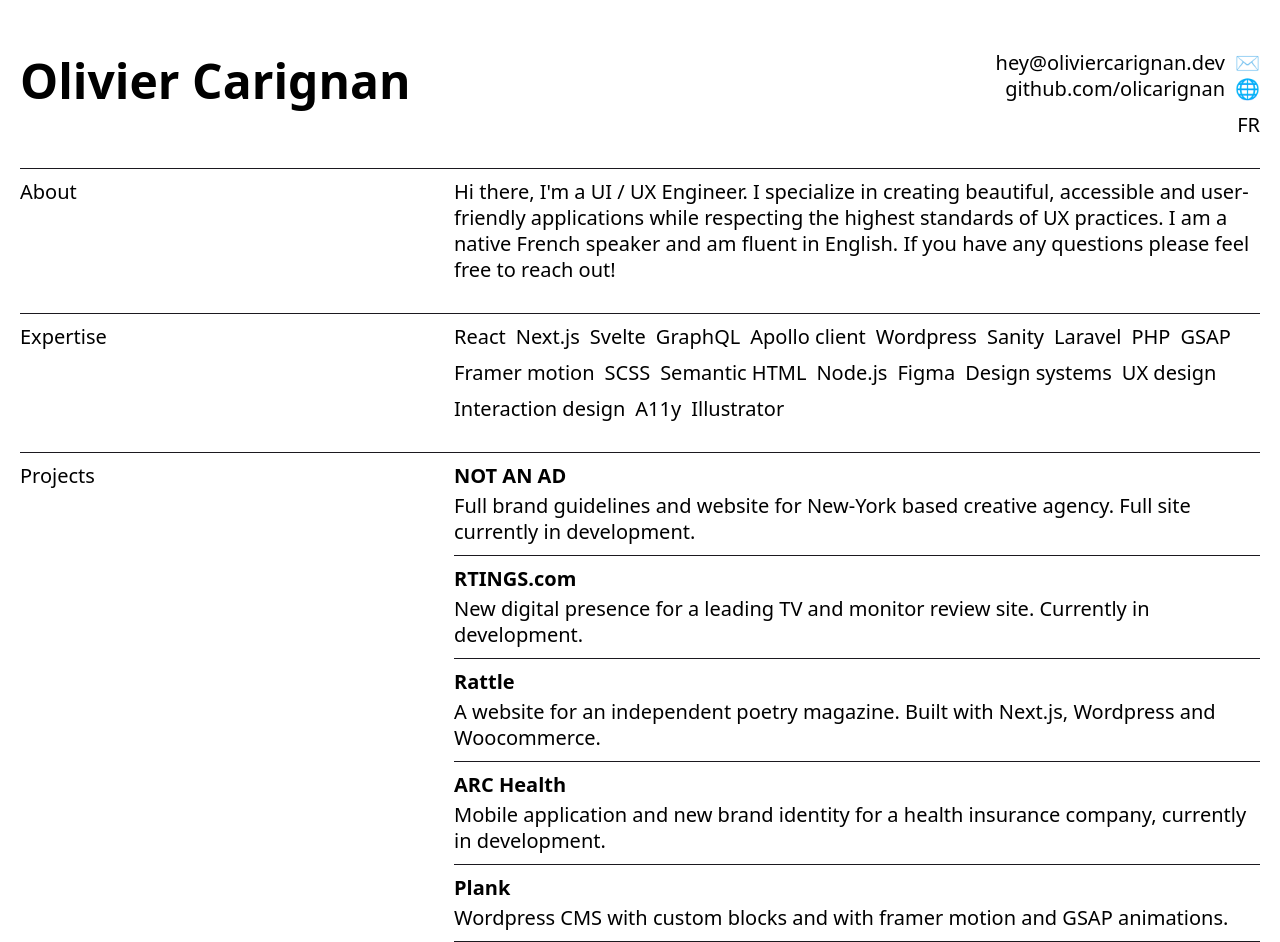
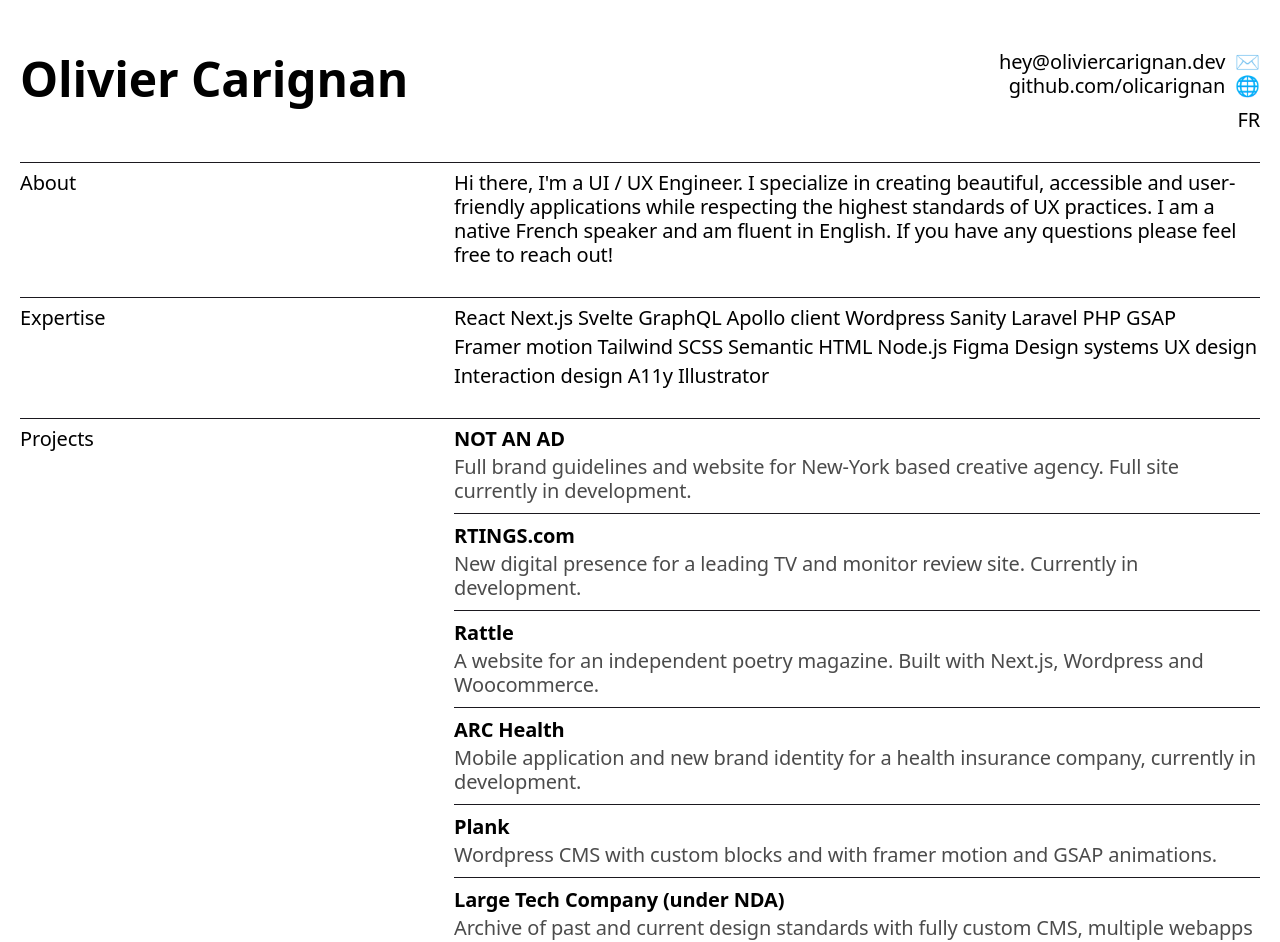
Before and after one commit to olicarignan/olivier-carignan, a Next.js app: page / in a window 1280 px wide. Shown: the top 942 px of the page. Built offline with nearby package versions, Linux system fonts and the light colour scheme.

Commit message:
style updates

```diff
--- a/components/header.jsx
+++ b/components/header.jsx
@@ -5,7 +5,10 @@
     return (
         <section className="header">
             <div className="header__wrap">
-                <h1 className="header__title">Olivier Carignan</h1>
+                <div className="header__left">
+                    <h1 className="header__title">Olivier Carignan</h1>
+                    <LanguageSwitcher text={currentLanguage} />
+                </div>
                 <div className="header__right">
                     <a className="header__link" href="mailto:hey@olividercarignan.dev" target="_blank" rel="noopener noreferrer" aria-label={locale === "en" ? "contact me" : "contactez-moi"}>
                         <p>hey@oliviercarignan.dev</p>
--- a/components/languageSwitcher.jsx
+++ b/components/languageSwitcher.jsx
@@ -3,6 +3,7 @@
 export default function LanguageSwitcher({text}) {
 
     return (
+        <div className="language-switcher">
             <Link href="/" locale={text.locale}>
                 <a aria-label={text.localeAria}>
                     <p className="lang">
@@ -10,5 +11,6 @@
                     </p>
                 </a>
             </Link>
+        </div>
     )
 }
--- a/pages/index.jsx
+++ b/pages/index.jsx
@@ -25,36 +25,30 @@
 
       <section className="body">
         <div className="body__wrap">
-          <div className="border-t border-grey dark:border-white">
-
-            <section className="about split-container border-b border-grey dark:border-white">
-              <p>{currentLanguage.about}</p>
-              <p className='right'>{currentLanguage.aboutText}</p>
+            <section className="about split-container">
+              <h2>{currentLanguage.about}</h2>
+              <article className='right'>{currentLanguage.aboutText}</article>
             </section>
 
-            <section className="expertise split-container border-b border-grey dark:border-white">
-              <p>{currentLanguage.expertise}</p>
-              <p className='right right--tags'>{currentLanguage.expertiseText.map((expertise) => <span>{expertise}</span>)}</p>
+            <section className="expertise split-container">
+              <h2>{currentLanguage.expertise}</h2>
+              <article className='right right--tags'>{currentLanguage.expertiseText.map((expertise) => <span>{expertise}</span>)}</article>
             </section>
 
-            <section className="projects split-container border-b border-grey dark:border-white">
-              <p>{currentLanguage.projects}</p>
+            <section className="projects split-container">
+              <h2>{currentLanguage.projects}</h2>
               <div className='right right--list'>{translatedProjects.map((project) => <Project project={project} key={project.title} />)}</div>
             </section>
 
-            <section className="work split-container border-b border-grey dark:border-white">
-              <p>{currentLanguage.work}</p>
+            <section className="work split-container">
+              <h2>{currentLanguage.work}</h2>
               <div className='right right--list'>{translatedJobs.map((job) => <Job job={job} key={job.position} />)}</div>
             </section>
 
             <section className="studies split-container">
-              <p>{currentLanguage.studies}</p>
+              <h2>{currentLanguage.studies}</h2>
               <div className='right right--list'>{translatedStudies.map((study) => <Study study={study} key={study.title} />)}</div>
             </section>
-
-          </div>
-          <div className="language">
-          </div>
         </div>
       </section>
     </div>
--- a/styles/base/base.scss
+++ b/styles/base/base.scss
@@ -9,15 +9,15 @@
 
 body {
   font-size: 1.5rem;
-    line-height: 1.3;
+  line-height: 1.2;
   overflow-x: hidden;
   margin: 0;
+  letter-spacing: -0.01em;
 }
 
 * {
   box-sizing: border-box;
 }
-
 
 hr {
   border: 0;
@@ -32,18 +32,11 @@
 }
 
 .body {
-
   &__wrap {
     display: flex;
     flex-direction: column;
     justify-content: center;
     position: relative;
-
-        .language {
-            position: absolute;
-            bottom: 1rem;
-            right: 0;
-        }
   }
 }
 
--- a/styles/base/typography.scss
+++ b/styles/base/typography.scss
@@ -196,6 +196,7 @@
 
 p {
   font-weight: 400;
+  font-size: 2rem;
 }
 
 p a {
@@ -227,7 +228,6 @@
 // -------------------------------------------------------------------------------
 p {
   margin: 0;
-  font-size: 2rem;
 }
 
 i,
@@ -264,11 +264,19 @@
 }
 
 h1 {
-  font-size: 4.8rem;
+  font-size: 4rem;
+
+  @media only screen and (min-width: 767px) {
+    font-size: 4.8rem;
+  }
 }
 
 h2 {
-  font-size: 3.7rem;
+  font-size: 3.2rem;
+
+  @media screen and (min-width: 767px) {
+    font-size: 3.6rem;
+  }
 }
 
 h3 {
--- a/styles/components/header.scss
+++ b/styles/components/header.scss
@@ -1,5 +1,4 @@
 .header {
-
   &__wrap {
     height: 100%;
     display: flex;
@@ -11,26 +10,47 @@
     }
   }
 
+  &__left {
+    display: flex;
+    justify-content: space-between;
+    align-items: baseline;
+    margin-bottom: 0.5em;
+
+    @media only screen and (min-width: 767px) {
+      margin-bottom: 1em;
+
+      .language-switcher {
+        display: none;
+      }
+    }
+  }
+
   &__right {
     display: flex;
     flex-direction: column;
     margin-bottom: 3rem;
+    align-items: flex-start;
+
+    .language-switcher {
+      display: none;
+    }
+
+    @media only screen and (min-width: 767px) {
       align-items: flex-end;
+
+      .language-switcher {
+        display: block;
+      }
+    }
   }
 
   &__link {
     display: flex;
-
-        > p:first-child {
-            margin-right: 1rem;
-        }
-    }
-
-    h1 {
-        margin-bottom: 0.5em;
+    flex-direction: row-reverse;
+    gap: 1rem;
 
     @media only screen and (min-width: 767px) {
-            margin-bottom: 1em;
+      flex-direction: row;
     }
   }
 
--- a/styles/components/job.scss
+++ b/styles/components/job.scss
@@ -19,6 +19,11 @@
   .wrap {
     display: flex;
     justify-content: space-between;
+    opacity: 70%;
+
+    @media only screen and (min-width: 767px) {
+      opacity: 100%;
+    }
   }
 
   &__time {
--- a/styles/components/page.scss
+++ b/styles/components/page.scss
@@ -4,17 +4,44 @@
   flex-direction: column;
   justify-content: space-between;
 
+  h2 {
+    margin: 0;
+    font-size: 2rem;
+    font-weight: 400;
+  }
+
   @media only screen and (min-width: 767px) {
     flex-direction: row;
-        padding: 1rem 0 3rem;
+    padding: 0.8rem 0 3rem;
+
+    @media only screen and (min-width: 767px) {
+      @media (prefers-color-scheme: light) {
+        border-top: 1px solid #1b191f;
+      }
+      @media (prefers-color-scheme: dark) {
+        border-top: 1px solid #fffff9;
+      }
+    }
   }
 
   .right {
-        margin-top: 3rem;
+    padding: 1rem 0;
+    margin: 1rem 0;
+    font-size: 2rem;
+
+    @media (prefers-color-scheme: light) {
+      border-top: 1px solid #1b191f;
+    }
+    @media (prefers-color-scheme: dark) {
+      border-top: 1px solid #fffff9;
+    }
 
     @media only screen and (min-width: 767px) {
+      padding: 0;
+      margin: 0;
       margin-top: 0;
       width: 65%;
+      border: none;
     }
 
     &--list {
@@ -25,7 +52,28 @@
     &--tags {
       display: flex;
       flex-wrap: wrap;
-            gap: 1rem;
+      gap: 0.5rem;
     }
   }
 }
+
+.about {
+  h2 {
+    display: none;
+  }
+
+  .right {
+    margin: 0 0 3rem;
+    border: none;
+  }
+
+  @media screen and (min-width: 767px) {
+    h2 {
+      display: block;
+    }
+
+    .right {
+      margin: 0;
+    }
+  }
+}
--- a/styles/components/project.scss
+++ b/styles/components/project.scss
@@ -3,11 +3,14 @@
 
   &__title {
     display: flex;
-        align-items: center;
 
     > p {
+      font-weight: 400;
+      margin-bottom: 0.2em;
+
+      @media only screen and (min-width: 767px) {
         font-weight: 600;
-            margin-bottom: 0.2em;
+      }
     }
   }
 
@@ -17,10 +20,13 @@
   }
 
   &:hover {
-
     .project__arrow {
       display: block;
     }
+  }
+
+  &__description {
+    opacity: 70%;
   }
 
   @media (prefers-color-scheme: light) {
--- a/styles/components/studies.scss
+++ b/styles/components/studies.scss
@@ -19,6 +19,11 @@
   .wrap {
     display: flex;
     justify-content: space-between;
+    opacity: 70%;
+
+    @media only screen and (min-width: 767px) {
+      opacity: 100%;
+    }
   }
 
   &__year {
--- a/translations/text.js
+++ b/translations/text.js
@@ -8,7 +8,7 @@
         about: "About",
         aboutText: "Hi there, I'm a UI / UX Engineer. I specialize in creating beautiful, accessible and user-friendly applications while respecting the highest standards of UX practices. I am a native French speaker and am fluent in English. If you have any questions please feel free to reach out!",
         expertise: "Expertise",
-        expertiseText: ["React", "Next.js", "Svelte", "GraphQL", "Apollo client", "Wordpress", "Sanity", "Laravel", "PHP", "GSAP", "Framer motion", "SCSS", "Semantic HTML", "Node.js", "Figma", "Design systems", "UX design", "Interaction design", "A11y", "Illustrator"],
+        expertiseText: ["React", "Next.js", "Svelte", "GraphQL", "Apollo client", "Wordpress", "Sanity", "Laravel", "PHP", "GSAP", "Framer motion", "Tailwind", "SCSS", "Semantic HTML", "Node.js", "Figma", "Design systems", "UX design", "Interaction design", "A11y", "Illustrator"],
         projects: "Projects",
         work: "Work",
         studies: "Studies"
@@ -22,7 +22,7 @@
         about: "À propos",
         aboutText: "Bonjour, je suis un Développeur UX / UI. Ma spécialité est de créer des des applications qui sont visuellement intéressantes, accessibles et facile à utiliser tout en respectant les plus hauts standards de design UX. Ma langue maternelle est le Français et mon Anglais est excellent. N'hésitez-pas à me contacter si vous avez des questions!",
         expertise: "Expertise",
-        expertiseText: ["React", "Next.js", "Svelte", "GraphQL", "Apollo client", "Wordpress", "Sanity", "Laravel", "PHP", "GSAP", "Framer motion", "SCSS", "Semantic HTML", "Node.js", "Figma", "Design systems", "UX design", "Design d'interaction", "A11y", "Illustrator"],
+        expertiseText: ["React", "Next.js", "Svelte", "GraphQL", "Apollo client", "Wordpress", "Sanity", "Laravel", "PHP", "GSAP", "Framer motion", "Tailwind", "SCSS", "Semantic HTML", "Node.js", "Figma", "Design systems", "UX design", "Design d'interaction", "A11y", "Illustrator"],
         projects: "Projets",
         work: "Emplois",
         studies: "Études"
```
Lines whose indentation alone changed are shown as unchanged.
